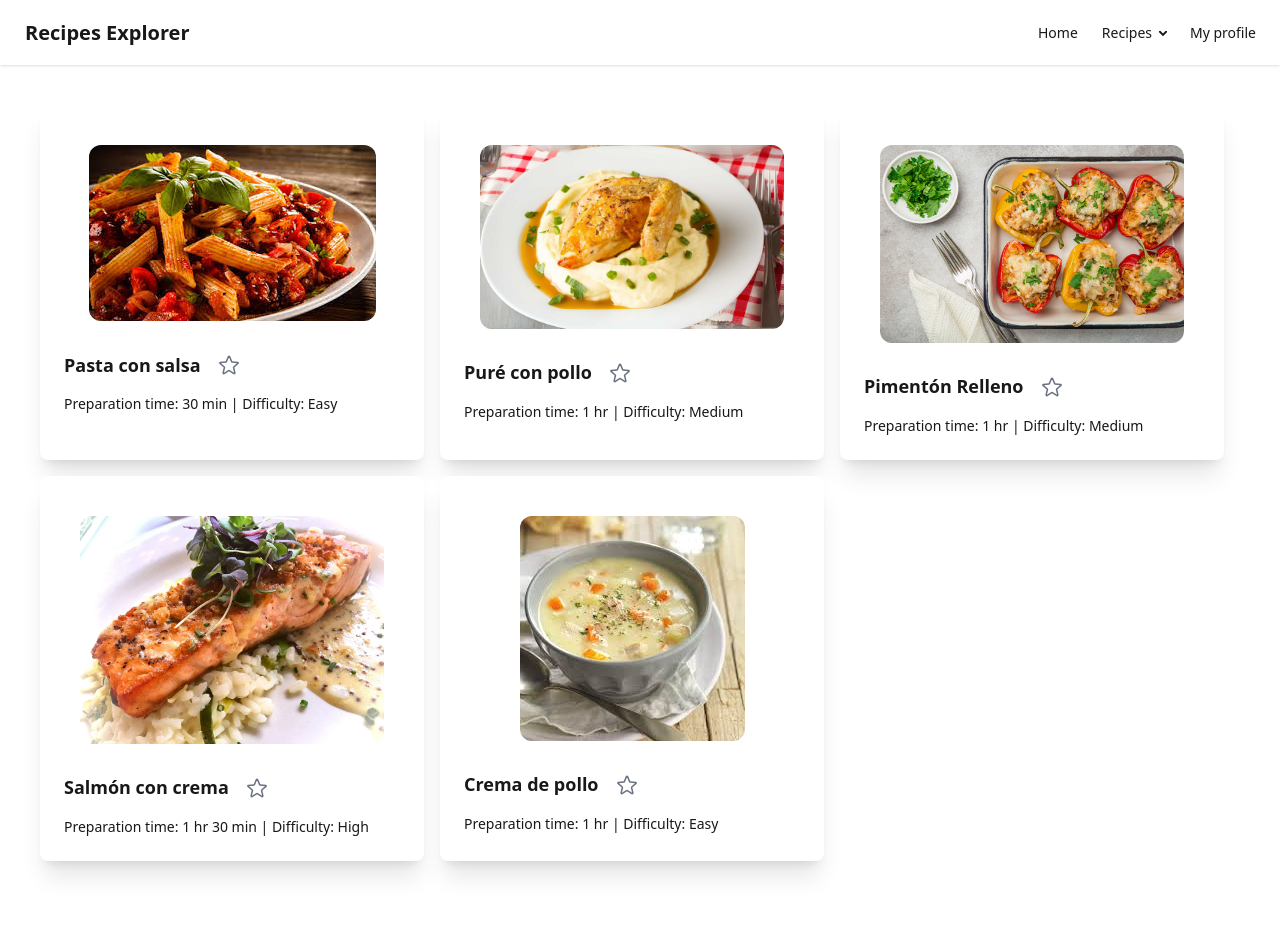
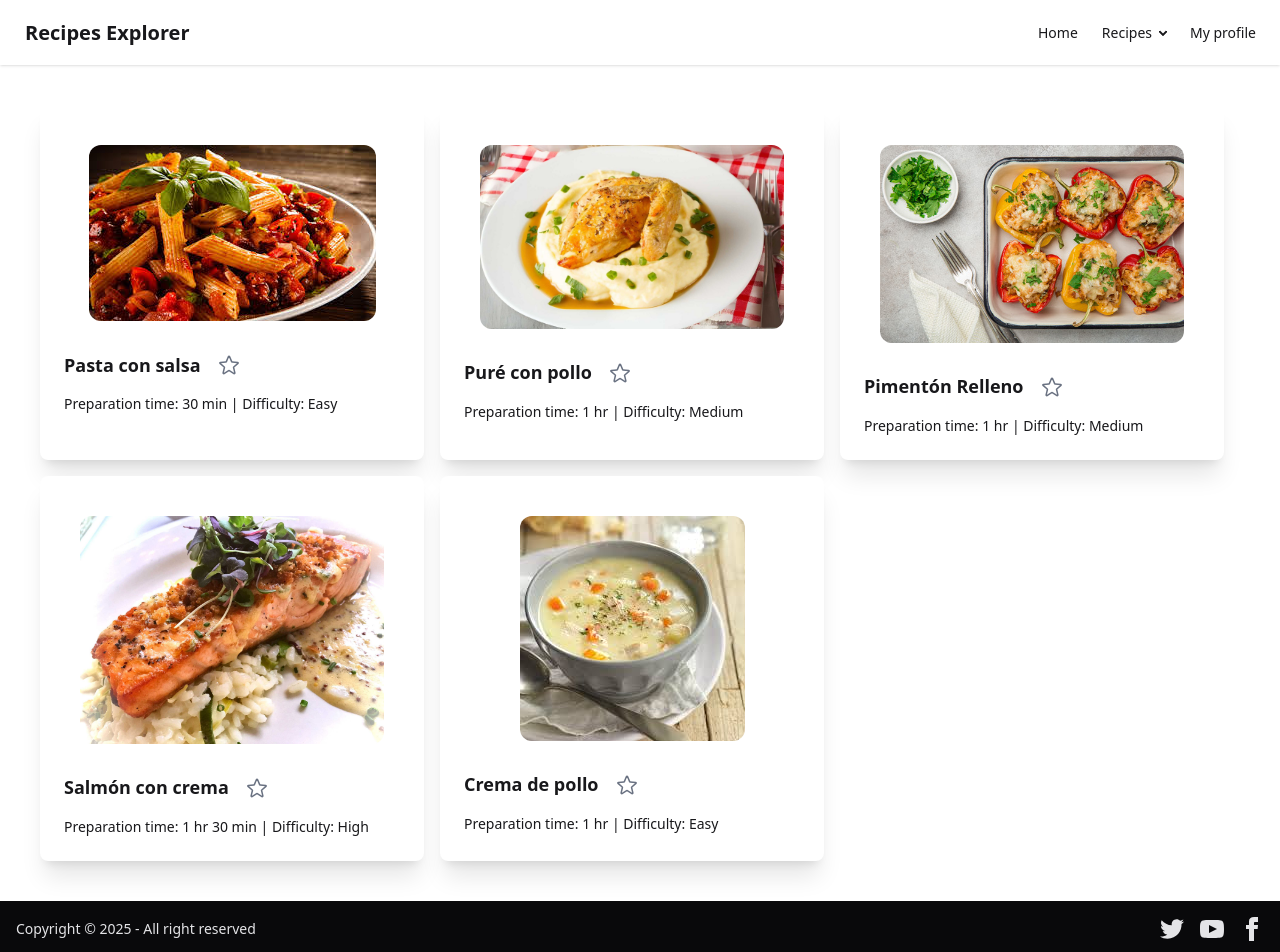
Before and after one commit to nashahaha/apps_web_proyecto, a React (Vite) app: page / in a window 1280 px wide. Shown: the top 952 px of the page. Before the commit the page ends 901 px from the top, so only its background shows below. Built offline with nearby package versions, Linux system fonts and the light colour scheme.

Commit message:
feat: add footer

```diff
--- a/src/main_view.tsx
+++ b/src/RecipesExplorer.tsx
@@ -1,14 +1,16 @@
 import Navbar from './components/Navbar';
 import RecipeList from './components/RecipeList'
+import Footer from "./components/Footer"
 
-function MainView() {
+function RecipesExplorer() {
 
     return (
         <>
             <Navbar view_name={'Recipes Explorer'} />
             <RecipeList />
+            <Footer />
         </>
     )
 }
 
-export default MainView;
+export default RecipesExplorer;
--- /dev/null
+++ b/src/components/Footer.tsx
@@ -0,0 +1,46 @@
+const Footer = () => {
+    return (
+        <footer className="footer sm:footer-horizontal bg-neutral text-neutral-content items-center p-4">
+            <aside className="grid-flow-col items-center">
+                <p>Copyright © 2025 - All right reserved</p>
+            </aside>
+            <nav className="grid-flow-col gap-4 md:place-self-center md:justify-self-end">
+                <a>
+                    <svg
+                        xmlns="http://www.w3.org/2000/svg"
+                        width="24"
+                        height="24"
+                        viewBox="0 0 24 24"
+                        className="fill-current">
+                        <path
+                            d="M24 4.557c-.883.392-1.832.656-2.828.775 1.017-.609 1.798-1.574 2.165-2.724-.951.564-2.005.974-3.127 1.195-.897-.957-2.178-1.555-3.594-1.555-3.179 0-5.515 2.966-4.797 6.045-4.091-.205-7.719-2.165-10.148-5.144-1.29 2.213-.669 5.108 1.523 6.574-.806-.026-1.566-.247-2.229-.616-.054 2.281 1.581 4.415 3.949 4.89-.693.188-1.452.232-2.224.084.626 1.956 2.444 3.379 4.6 3.419-2.07 1.623-4.678 2.348-7.29 2.04 2.179 1.397 4.768 2.212 7.548 2.212 9.142 0 14.307-7.721 13.995-14.646.962-.695 1.797-1.562 2.457-2.549z"></path>
+                    </svg>
+                </a>
+                <a>
+                    <svg
+                        xmlns="http://www.w3.org/2000/svg"
+                        width="24"
+                        height="24"
+                        viewBox="0 0 24 24"
+                        className="fill-current">
+                        <path
+                            d="M19.615 3.184c-3.604-.246-11.631-.245-15.23 0-3.897.266-4.356 2.62-4.385 8.816.029 6.185.484 8.549 4.385 8.816 3.6.245 11.626.246 15.23 0 3.897-.266 4.356-2.62 4.385-8.816-.029-6.185-.484-8.549-4.385-8.816zm-10.615 12.816v-8l8 3.993-8 4.007z"></path>
+                    </svg>
+                </a>
+                <a>
+                    <svg
+                        xmlns="http://www.w3.org/2000/svg"
+                        width="24"
+                        height="24"
+                        viewBox="0 0 24 24"
+                        className="fill-current">
+                        <path
+                            d="M9 8h-3v4h3v12h5v-12h3.642l.358-4h-4v-1.667c0-.955.192-1.333 1.115-1.333h2.885v-5h-3.808c-3.596 0-5.192 1.583-5.192 4.615v3.385z"></path>
+                    </svg>
+                </a>
+            </nav>
+        </footer>
+    )
+}
+
+export default Footer;
--- a/src/components/Navbar.tsx
+++ b/src/components/Navbar.tsx
@@ -1,8 +1,8 @@
-interface headerProps {
+interface navbarProps {
     view_name: string; // nombre de la sección a la que pertenece el header
 };
 
-const Navbar = ({ view_name }: headerProps) => {
+const Navbar = ({ view_name }: navbarProps) => {
     return (
         <div className="navbar bg-base-100 shadow-sm">
             <div className="flex-1">
--- a/src/main.tsx
+++ b/src/main.tsx
@@ -1,11 +1,10 @@
 import { StrictMode } from 'react'
 import { createRoot } from 'react-dom/client'
 import './style.css'
-import App from './components/App.tsx'
-import MainView from './main_view.tsx'
+import RecipesExplorer from './RecipesExplorer.tsx'
 
 createRoot(document.getElementById('root')!).render(
   <StrictMode>
-    <MainView />
+    <RecipesExplorer />
   </StrictMode>,
 )
```
